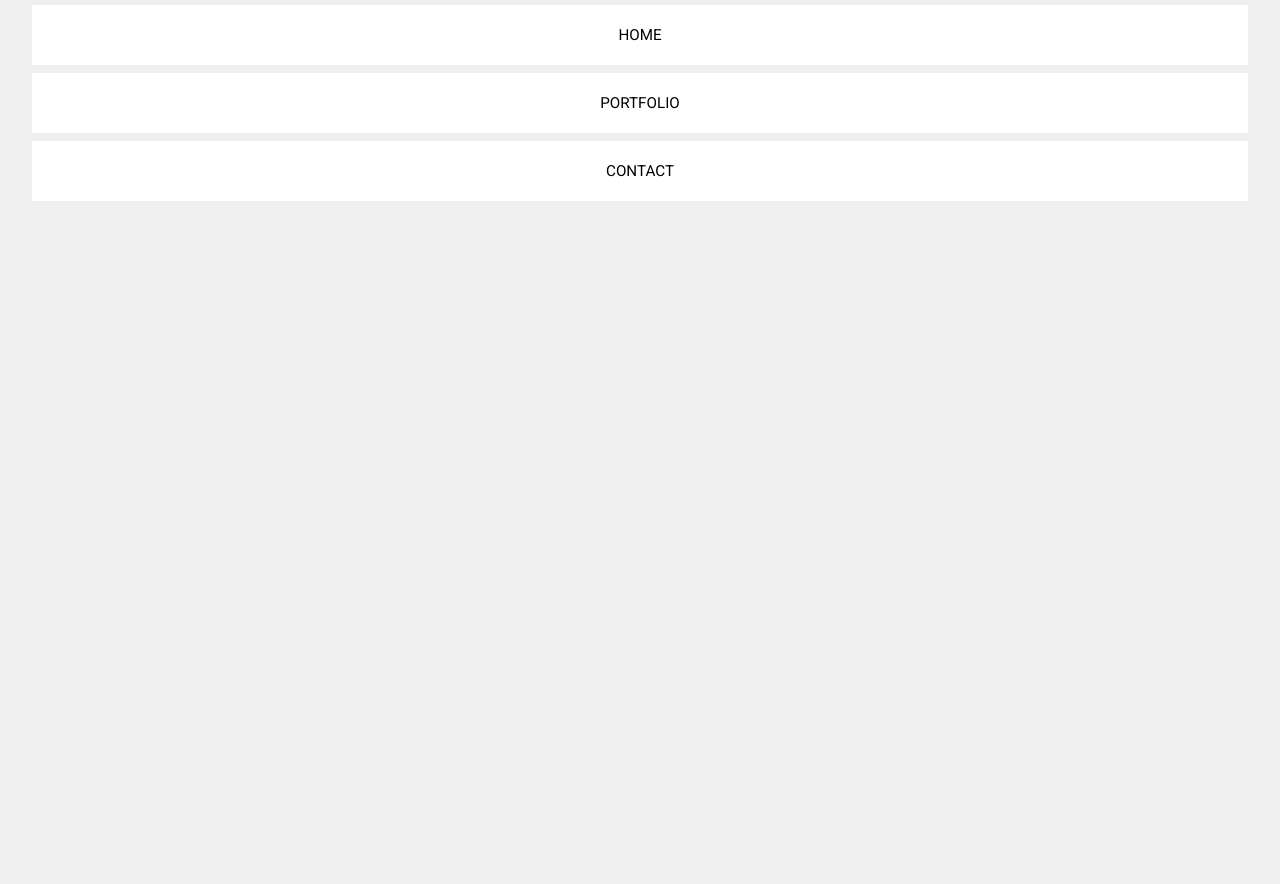
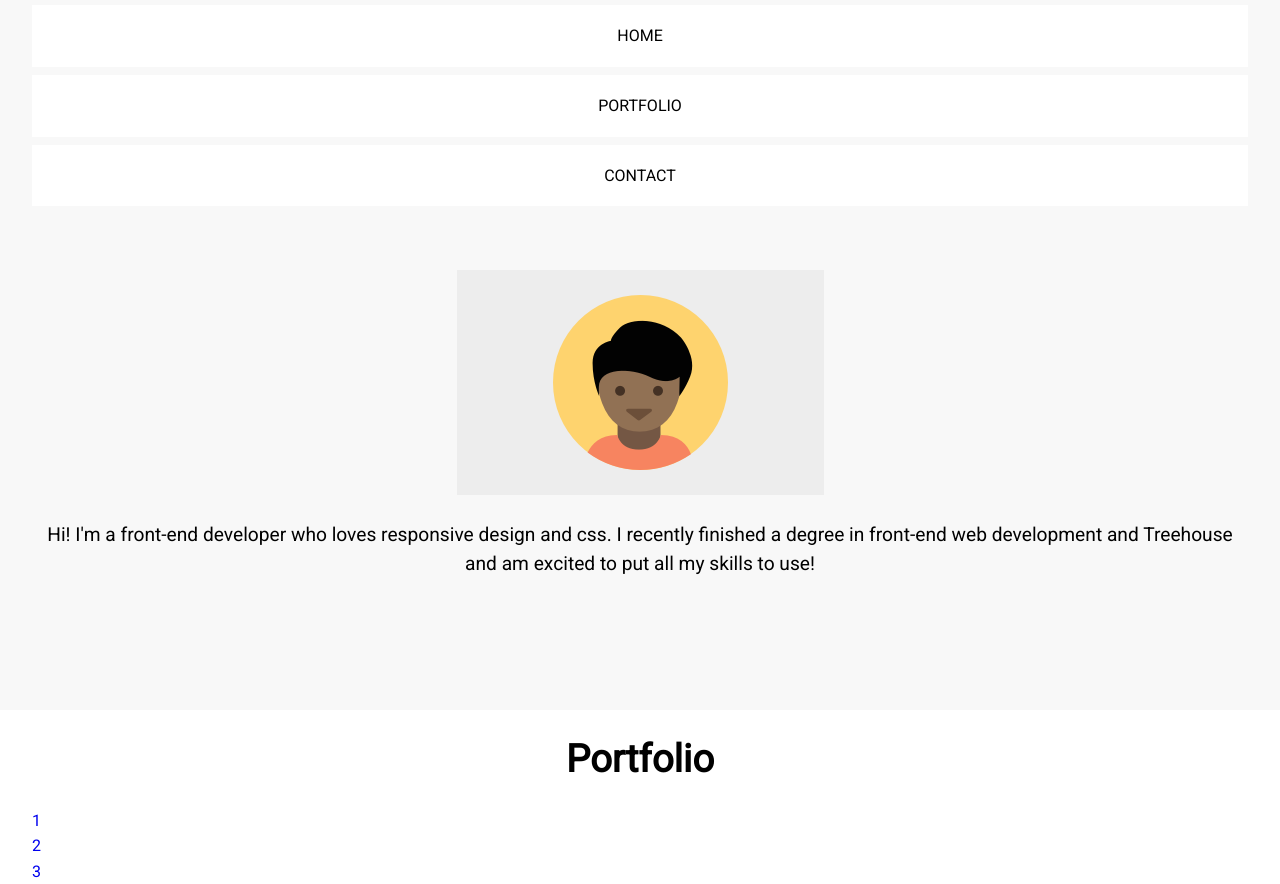
Before and after one commit to w-lindvall/fewd-project-2, a plain HTML site: page index.html in a window 1280 px wide. Shown: the part 116-1000 px from the top of the page. Before the commit the page ends 800 px from the top, so only its background shows below. Drawn offline with Linux system fonts and the light colour scheme.

Commit message:
Refactoring and finished main nav

```diff
--- a/css/styles.css
+++ b/css/styles.css
@@ -2,7 +2,6 @@
 
 * {
     box-sizing: border-box;
-    background-color: #EFEFEF;
 }
 
 body {
@@ -10,14 +9,10 @@ body {
     line-height: 1.6;
 }
 
-p {
-    font-size: 1em;
-    margin-bottom: 1.8em;
-}
-
 a {
     text-decoration: none;
 }
+
 
 img {
     max-width: 100%;
@@ -25,16 +20,13 @@ img {
 
 figure {
     margin: 0;
-    line-height: 0;
-    position: relative;
+    max-width: 100%;
 }
 
 figcaption {
     font-size: .9em;
     line-height: 1.5;
-    color: #fff;
     padding: 1em;
-    position: absolute;
     bottom: 0;
     width: 100%;
 }
@@ -48,7 +40,6 @@ figcaption {
     margin: 0;
 }
 
-
 .title,
 .main-nav a {
     text-align: center;
@@ -58,7 +49,7 @@ figcaption {
 }
 
 .main-nav a {
-    font-size: .95em;
+    font-size: 1em;
     color: black;
     text-transform: uppercase;
     background-color: white;
@@ -68,6 +59,7 @@ figcaption {
 .main-nav a:hover {
     color: darkgrey;
 }
+
 
 /* - - - - (Layout Containers) - - - - */
 
@@ -81,6 +73,35 @@ figcaption {
 }
 
 .main-header {
+    background-color: #F8F8F8;
     padding-top: 1em;
     padding-bottom: 5em;
 }
+
+.portfolio-nav {
+    background-color: #FFF;
+}
+
+/* - - - - (Images) - - - - */
+
+.profile {
+    text-align: center;
+    line-height: 1.5;
+    width: 100%;
+    padding-top: 4em;
+    padding-bottom: 2em;
+    padding-left: 1em;
+    padding-right: 1em;
+}
+
+.bio {
+    font-size: 1.2em;
+}
+
+/* - - - - Float clearfix - - - - */
+
+.clearfix::after {
+    content: " ";
+    display: table;
+    clear: both;
+}
--- a/index.html
+++ b/index.html
@@ -7,22 +7,49 @@
     <link href="https://fonts.googleapis.com/css?family=Roboto" rel="stylesheet" type="text/css">
     <link rel="stylesheet" href="css/normalize.css">
     <link rel="stylesheet" href="css/styles.css">
-    <title>Title</title>
+    <title>Project 2</title>
 </head>
 
 <body>
 <div class="wrap">
 
     <header class="main-header">
-        <div class="container clearfix">
+
+        <nav class="container clearfix">
             <h1 class="title">Student Name</h1>
             <ul class="main-nav">
                 <li><a href="#">Home</a></li>
                 <li><a href="#">Portfolio</a></li>
                 <li><a href="#">Contact</a></li>
             </ul>
+        </nav>
+
+        <div class="profile">
+            <figure>
+                <img src="img/responsive-layout-profile.png" alt="Profile Avatar">
+                <figcaption class="bio">
+                    Hi! I'm a front-end developer who loves responsive design and css.
+                    I recently finished a degree in front-end web development and Treehouse and am
+                    excited to put all my skills to use!
+                </figcaption>
+            </figure>
         </div>
+
+
     </header><!--/.main-header-->
+
+    <div class="portfolio">
+
+        <nav class="container clearfix">
+            <h2 class="title">Portfolio</h2>
+            <ul class="portfolio-nav">
+                <li><a href="#">1</a></li>
+                <li><a href="#">2</a></li>
+                <li><a href="#">3</a></li>
+            </ul>
+        </nav>
+
+    </div><!--/.portfolio-->
 
 </div>
 </body>
```
